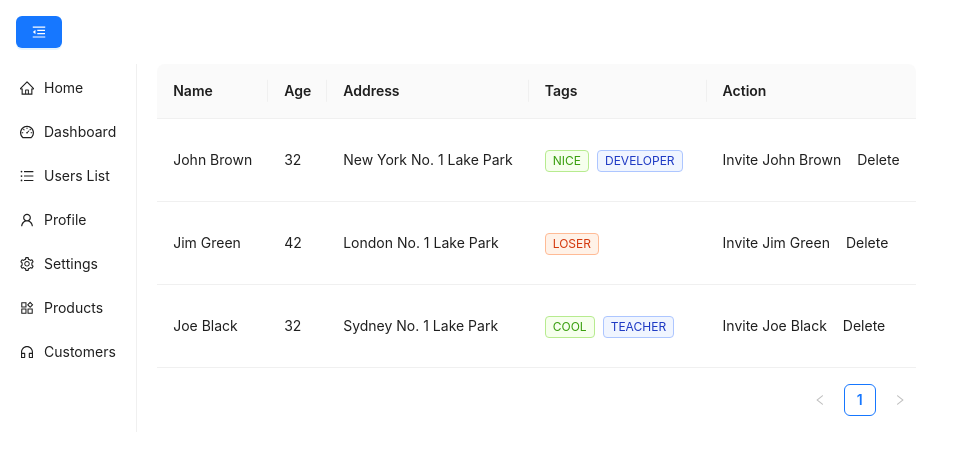
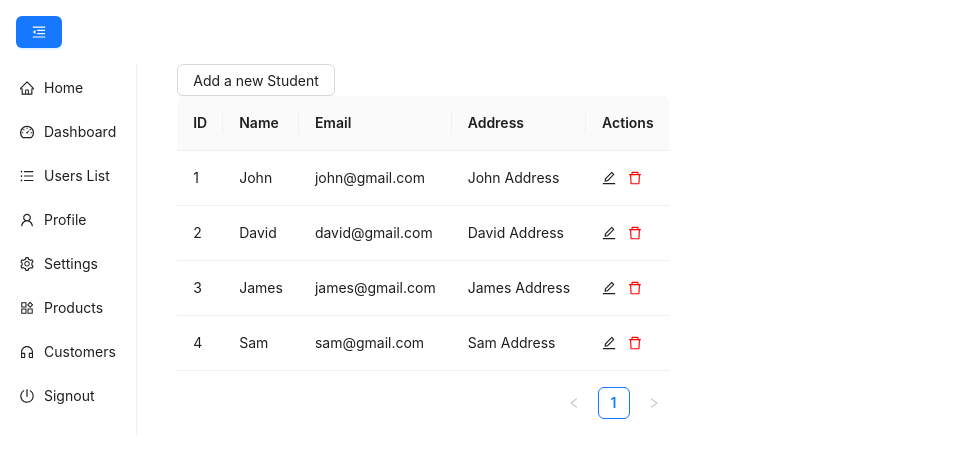
Before and after one commit to rakshitagarwal/ant-mobx, a React (Create React App) app: page /usersList in a window 1280 px wide. Shown: the top 458 px of the page, without its empty margins (0-963 px from the left). Built offline with nearby package versions, Linux system fonts and the light colour scheme.

Commit message:
crud in table

```diff
--- a/package.json
+++ b/package.json
@@ -3,9 +3,6 @@
   "version": "0.1.0",
   "private": true,
   "dependencies": {
-    "@testing-library/jest-dom": "^5.17.0",
-    "@testing-library/react": "^13.4.0",
-    "@testing-library/user-event": "^13.5.0",
     "antd": "^5.16.2",
     "mobx": "^6.12.3",
     "mobx-react": "^9.1.1",
@@ -13,7 +10,6 @@
     "react-dom": "^18.2.0",
     "react-router-dom": "^6.22.3",
     "react-scripts": "5.0.1",
-    "uuid": "^9.0.1",
     "web-vitals": "^2.1.4"
   },
   "scripts": {
--- a/src/App.js
+++ b/src/App.js
@@ -1,4 +1,4 @@
-import MenuB from "./components/MenuBar";
+import MenuBar from "./components/MenuBar";
 
-const App = () => <MenuB />;
+const App = () => <MenuBar />;
 export default App;
--- a/src/components/DataTable.js
+++ b/src/components/DataTable.js
@@ -1,79 +1,207 @@
-import React from "react";
-import { Space, Table, Tag } from "antd";
+import { Button, Table, Modal, Input } from "antd";
+import { useState } from "react";
+import { EditOutlined, DeleteOutlined } from "@ant-design/icons";
+
+function DataTable() {
+  const [isEditing, setIsEditing] = useState(false);
+  const [isAdding, setIsAdding] = useState(false);
+  const [editingStudent, setEditingStudent] = useState(null);
+  const [addingStudent, setAddingStudent] = useState({
+    name: "",
+    email: "",
+    address: "",
+  });
+  const [dataSource, setDataSource] = useState([
+    {
+      id: 1,
+      name: "John",
+      email: "john@gmail.com",
+      address: "John Address",
+    },
+    {
+      id: 2,
+      name: "David",
+      email: "david@gmail.com",
+      address: "David Address",
+    },
+    {
+      id: 3,
+      name: "James",
+      email: "james@gmail.com",
+      address: "James Address",
+    },
+    {
+      id: 4,
+      name: "Sam",
+      email: "sam@gmail.com",
+      address: "Sam Address",
+    },
+  ]);
   const columns = [
     {
-    title: "Name",
-    dataIndex: "name",
-    key: "name",
-    render: (text) => <p>{text}</p>,
-  },
-  {
-    title: "Age",
-    dataIndex: "age",
-    key: "age",
-  },
-  {
-    title: "Address",
-    dataIndex: "address",
-    key: "address",
-  },
-  {
-    title: "Tags",
-    key: "tags",
-    dataIndex: "tags",
-    render: (_, { tags }) => (
-      <>
-        {tags.map((tag) => {
-          let color = tag.length > 5 ? "geekblue" : "green";
-          if (tag === "loser") {
-            color = "volcano";
-          }
-          return (
-            <Tag color={color} key={tag}>
-              {tag.toUpperCase()}
-            </Tag>
-          );
-        })}
-      </>
-    ),
-  },
-  {
-    title: "Action",
-    key: "action",
-    render: (_, record) => (
-      <Space size="middle">
-        <p>Invite {record.name}</p>
-        <p>Delete</p>
-      </Space>
-    ),
-  },
-];
-const data = [
-  {
       key: "1",
-    name: "John Brown",
-    age: 32,
-    address: "New York No. 1 Lake Park",
-    tags: ["nice", "developer"],
+      title: "ID",
+      dataIndex: "id",
     },
     {
       key: "2",
-    name: "Jim Green",
-    age: 42,
-    address: "London No. 1 Lake Park",
-    tags: ["loser"],
+      title: "Name",
+      dataIndex: "name",
     },
     {
       key: "3",
-    name: "Joe Black",
-    age: 32,
-    address: "Sydney No. 1 Lake Park",
-    tags: ["cool", "teacher"],
+      title: "Email",
+      dataIndex: "email",
+    },
+    {
+      key: "4",
+      title: "Address",
+      dataIndex: "address",
+    },
+    {
+      key: "5",
+      title: "Actions",
+      render: (record) => {
+        return (
+          <>
+            <EditOutlined
+              onClick={() => {
+                onEditStudent(record);
+              }}
+            />
+            <DeleteOutlined
+              onClick={() => {
+                onDeleteStudent(record);
+              }}
+              style={{ color: "red", marginLeft: 12 }}
+            />
+          </>
+        );
+      },
     },
   ];
-const DataTable = () => (
-  <div style={{ paddingLeft: "20px" }}>
-    <Table columns={columns} dataSource={data} />
+
+  const onDeleteStudent = (record) => {
+    Modal.confirm({
+      title: "Are you sure, you want to delete this student record?",
+      okText: "Yes",
+      okType: "danger",
+      onOk: () => {
+        setDataSource((prev) => {
+          return prev.filter((student) => student.id !== record.id);
+        });
+      },
+    });
+  };
+
+  const onEditStudent = (record) => {
+    setIsEditing(true);
+    setEditingStudent({ ...record });
+  };
+
+  const resetEditing = () => {
+    setIsEditing(false);
+    setEditingStudent(null);
+  };
+
+  const resetAdding = () => {
+    setIsAdding(false);
+    setAddingStudent({ name: "", email: "", address: "" });
+  };
+
+  const handleAddStudent = () => {
+    setIsAdding(true);
+  };
+
+  const handleSaveAddingStudent = () => {
+    const randomNumber = parseInt(Math.random() * 1000);
+    const newStudent = {
+      id: randomNumber,
+      name: addingStudent.name,
+      email: addingStudent.email,
+      address: addingStudent.address,
+    };
+    setDataSource((prev) => [...prev, newStudent]);
+    resetAdding();
+  };
+
+  return (
+    <div style={{marginLeft:"40px"}}>
+      <Button onClick={handleAddStudent}>Add a new Student</Button>
+      <Table columns={columns} dataSource={dataSource}></Table>
+      <Modal
+        title="Add Student"
+        visible={isAdding}
+        okText="Save"
+        onCancel={resetAdding}
+        onOk={handleSaveAddingStudent}
+      >
+        <Input
+          value={addingStudent.name}
+          placeholder="Name"
+          onChange={(e) =>
+            setAddingStudent((prev) => ({ ...prev, name: e.target.value }))
+          }
+        />
+        <Input
+          value={addingStudent.email}
+          placeholder="Email"
+          onChange={(e) =>
+            setAddingStudent((prev) => ({ ...prev, email: e.target.value }))
+          }
+        />
+        <Input
+          value={addingStudent.address}
+          placeholder="Address"
+          onChange={(e) =>
+            setAddingStudent((prev) => ({ ...prev, address: e.target.value }))
+          }
+        />
+      </Modal>
+      <Modal
+        title="Edit Student"
+        visible={isEditing}
+        okText="Save"
+        onCancel={resetEditing}
+        onOk={() => {
+          setDataSource((prev) =>
+            prev.map((student) =>
+              student.id === editingStudent.id ? editingStudent : student
+            )
+          );
+          resetEditing();
+        }}
+      >
+        <Input
+          value={editingStudent?.name}
+          onChange={(e) =>
+            setEditingStudent((prev) => ({
+              ...prev,
+              name: e.target.value,
+            }))
+          }
+        />
+        <Input
+          value={editingStudent?.email}
+          onChange={(e) =>
+            setEditingStudent((prev) => ({
+              ...prev,
+              email: e.target.value,
+            }))
+          }
+        />
+        <Input
+          value={editingStudent?.address}
+          onChange={(e) =>
+            setEditingStudent((prev) => ({
+              ...prev,
+              address: e.target.value,
+            }))
+          }
+        />
+      </Modal>
     </div>
   );
+}
+
 export default DataTable;
--- a/src/components/MenuBar.js
+++ b/src/components/MenuBar.js
@@ -31,9 +31,6 @@ const items1 = [
   { label: "Settings", key: "/settings", icon: <SettingOutlined /> },
   { label: "Products", key: "/products", icon: <ProductOutlined /> },
   { label: "Customers", key: "/customers", icon: <CustomerServiceOutlined /> },
-];
-
-const items2 = [
   { label: "Signout", key: "signout", icon: <PoweroffOutlined /> },
 ];
 
```
Also changed, not shown: 1 other file (tests, documents, lock files or other folders). Lines whose indentation alone changed are shown as unchanged.
